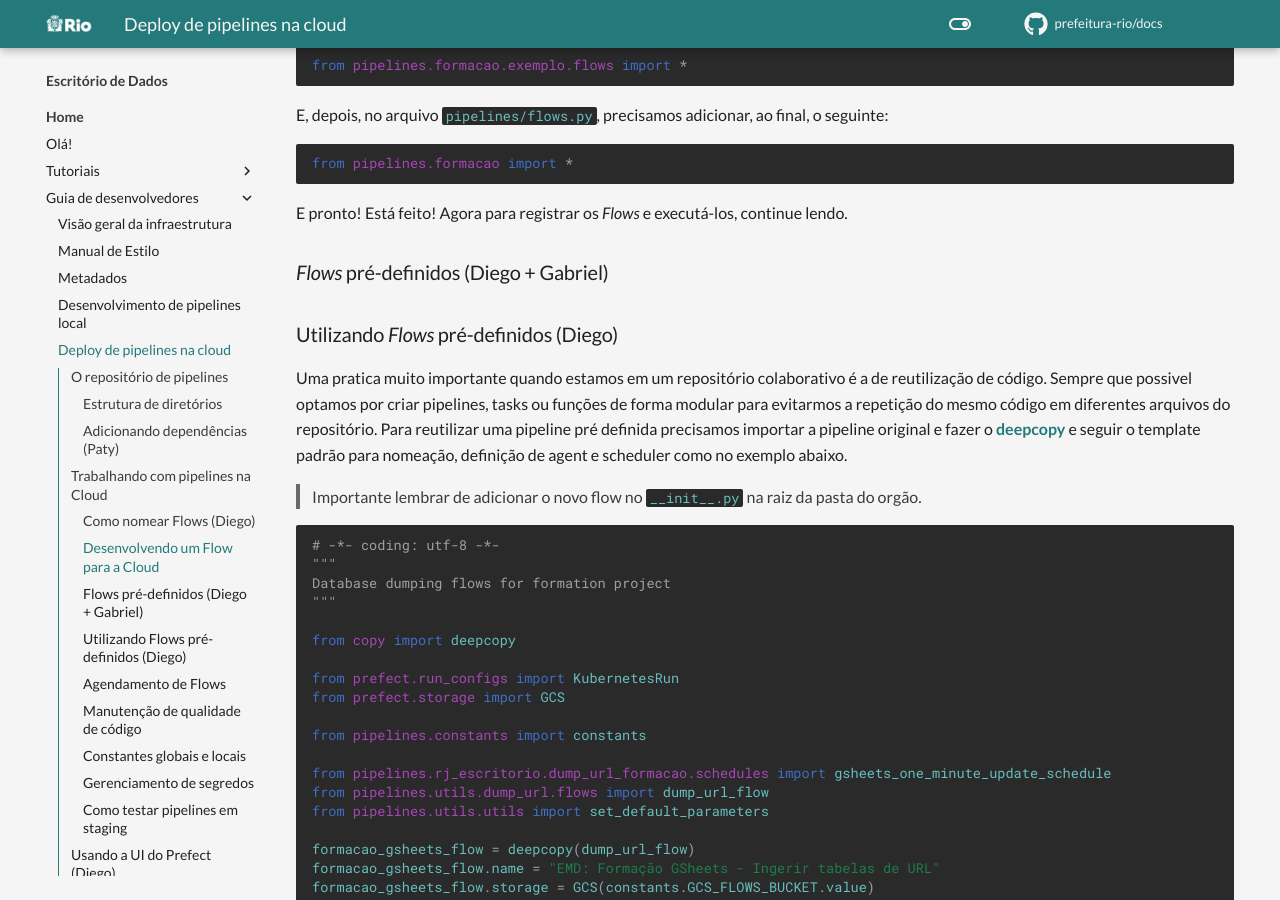
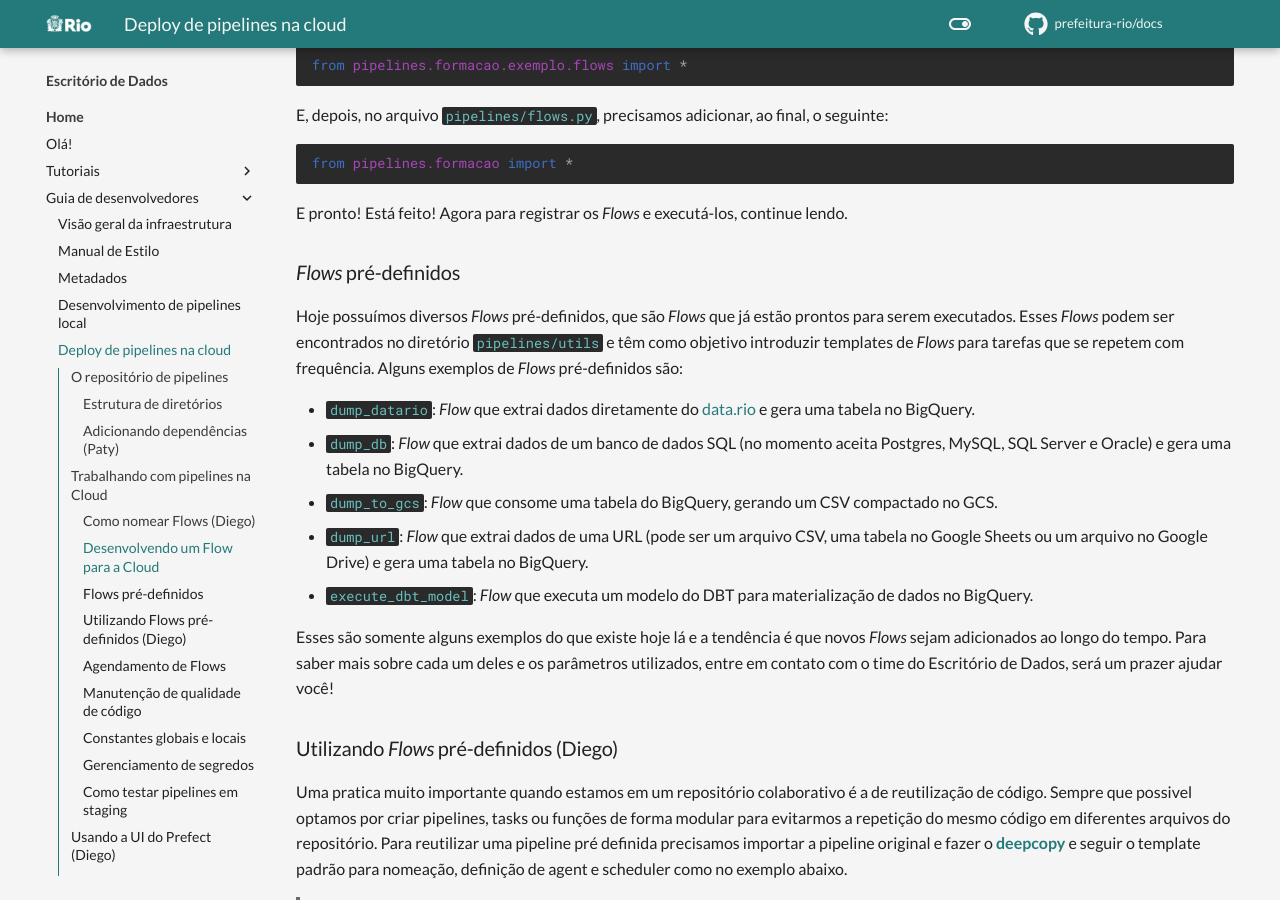
Before and after one commit to prefeitura-rio/docs, an MkDocs documentation site: the page built from docs/guia-desenvolvedores/pipelines-cloud.md, in a window 1280 px wide and 900 px high, scrolled down 5493 px. Built offline with MkDocs 1.6.1 and Material for MkDocs 9.7.7, drawn with Linux system fonts in a browser that asks for light colours; emoji names are drawn with the system emoji font; comment, search, counter and statistics services are not loaded.

Commit message:
feat: add initial text for predef flows

```diff
--- a/docs/guia-desenvolvedores/pipelines-cloud.md
+++ b/docs/guia-desenvolvedores/pipelines-cloud.md
@@ -226,7 +226,17 @@ from pipelines.formacao import *
 
 E pronto! Está feito! Agora para registrar os _Flows_ e executá-los, continue lendo.
 
-### _Flows_ pré-definidos (Diego + Gabriel)
+### _Flows_ pré-definidos
+
+Hoje possuímos diversos _Flows_ pré-definidos, que são _Flows_ que já estão prontos para serem executados. Esses _Flows_ podem ser encontrados no diretório `pipelines/utils` e têm como objetivo introduzir templates de _Flows_ para tarefas que se repetem com frequência. Alguns exemplos de _Flows_ pré-definidos são:
+
+- `dump_datario`: _Flow_ que extrai dados diretamente do [data.rio](https://data.rio) e gera uma tabela no BigQuery.
+- `dump_db`: _Flow_ que extrai dados de um banco de dados SQL (no momento aceita Postgres, MySQL, SQL Server e Oracle) e gera uma tabela no BigQuery.
+- `dump_to_gcs`: _Flow_ que consome uma tabela do BigQuery, gerando um CSV compactado no GCS.
+- `dump_url`: _Flow_ que extrai dados de uma URL (pode ser um arquivo CSV, uma tabela no Google Sheets ou um arquivo no Google Drive) e gera uma tabela no BigQuery.
+- `execute_dbt_model`: _Flow_ que executa um modelo do DBT para materialização de dados no BigQuery.
+
+Esses são somente alguns exemplos do que existe hoje lá e a tendência é que novos _Flows_ sejam adicionados ao longo do tempo. Para saber mais sobre cada um deles e os parâmetros utilizados, entre em contato com o time do Escritório de Dados, será um prazer ajudar você!
 
 ### Utilizando _Flows_ pré-definidos (Diego)
 
```
